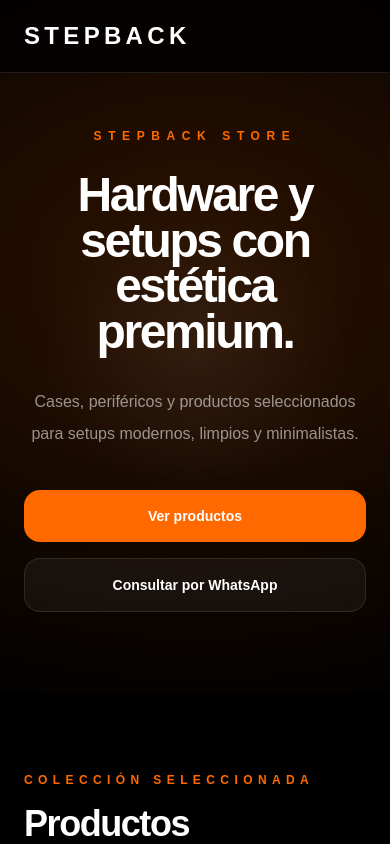
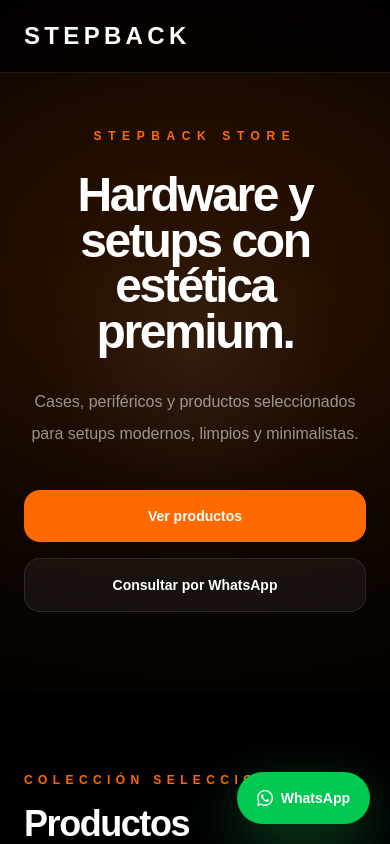
Before and after one commit to miyagistoner-blip/stepback-store, a Next.js app: page / in a window 390 px wide. Shown: the top 844 px of the page. Built offline with nearby package versions, Linux system fonts and the light colour scheme.

Commit message:
Agregar boton flotante de WhatsApp en mobile

```diff
--- a/app/page.tsx
+++ b/app/page.tsx
@@ -439,6 +439,17 @@ export default function Home() {
           <p>Hardware gamer · Santiago Centro, Chile</p>
         </div>
       </footer>
+            <a
+        href={`https://wa.me/${whatsappNumber}?text=${encodeURIComponent(
+          whatsappMessage
+        )}`}
+        target="_blank"
+        rel="noopener noreferrer"
+        className="fixed bottom-5 right-5 z-50 flex items-center gap-2 rounded-full bg-green-500 px-5 py-4 text-sm font-black text-white shadow-[0_20px_60px_rgba(34,197,94,0.35)] transition hover:-translate-y-0.5 hover:bg-green-400 md:hidden"
+      >
+        <WhatsAppIcon />
+        WhatsApp
+      </a>
     </main>
   );
 }
```
